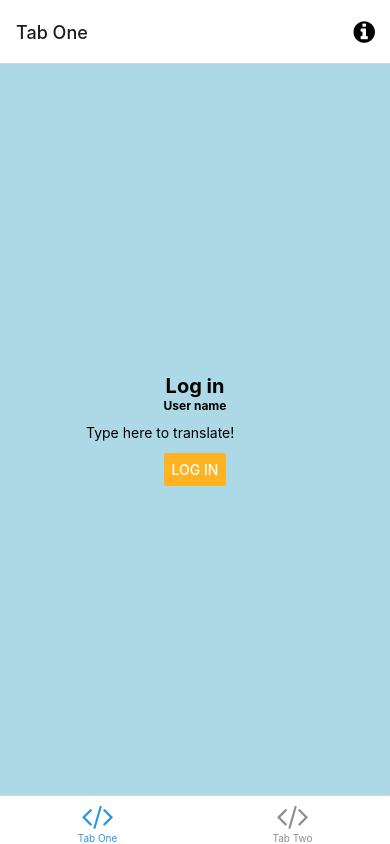
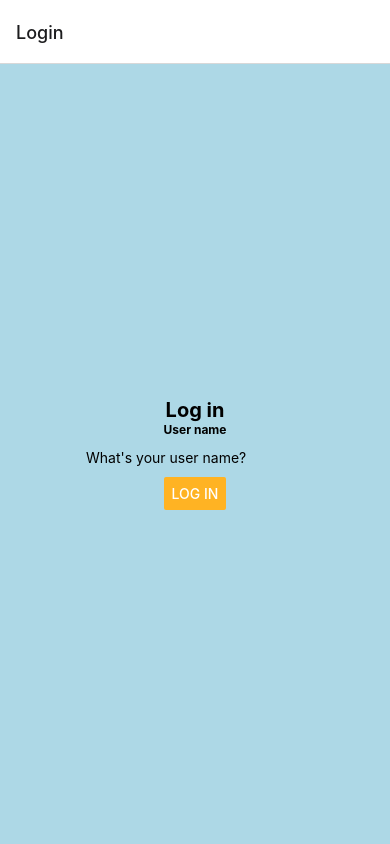
Before and after one commit to goldenshooter/Talk-to-rubber-duck, a React Native app: screen /Login in a window 390 px wide. Built offline with nearby package versions, Linux system fonts and the light colour scheme; what expo-linking would draw is missing.

Commit message:
setup login page routing

```diff
--- a/navigation/LinkingConfiguration.ts
+++ b/navigation/LinkingConfiguration.ts
@@ -4,31 +4,32 @@
  * https://reactnavigation.org/docs/configuring-links
  */
 
-import { LinkingOptions } from '@react-navigation/native';
-import * as Linking from 'expo-linking';
+import { LinkingOptions } from "@react-navigation/native";
+import * as Linking from "expo-linking";
 
-import { RootStackParamList } from '../types';
+import { RootStackParamList } from "../types";
 
 const linking: LinkingOptions<RootStackParamList> = {
-  prefixes: [Linking.makeUrl('/')],
+  prefixes: [Linking.makeUrl("/")],
   config: {
     screens: {
       Root: {
         screens: {
           TabOne: {
             screens: {
-              TabOneScreen: 'one',
+              TabOneScreen: "one",
             },
           },
           TabTwo: {
             screens: {
-              TabTwoScreen: 'two',
+              TabTwoScreen: "two",
             },
           },
         },
       },
-      Modal: 'modal',
-      NotFound: '*',
+      Login: "login",
+      Modal: "modal",
+      NotFound: "*",
     },
   },
 };
--- a/navigation/index.tsx
+++ b/navigation/index.tsx
@@ -3,27 +3,41 @@
  * https://reactnavigation.org/docs/getting-started
  *
  */
-import { FontAwesome } from '@expo/vector-icons';
-import { createBottomTabNavigator } from '@react-navigation/bottom-tabs';
-import { NavigationContainer, DefaultTheme, DarkTheme } from '@react-navigation/native';
-import { createNativeStackNavigator } from '@react-navigation/native-stack';
-import * as React from 'react';
-import { ColorSchemeName, Pressable } from 'react-native';
+import { FontAwesome } from "@expo/vector-icons";
+import { createBottomTabNavigator } from "@react-navigation/bottom-tabs";
+import {
+  NavigationContainer,
+  DefaultTheme,
+  DarkTheme,
+} from "@react-navigation/native";
+import { createNativeStackNavigator } from "@react-navigation/native-stack";
+import * as React from "react";
+import { ColorSchemeName, Pressable } from "react-native";
 
-import Colors from '../constants/Colors';
-import useColorScheme from '../hooks/useColorScheme';
-import ModalScreen from '../screens/ModalScreen';
-import NotFoundScreen from '../screens/NotFoundScreen';
-import TabOneScreen from '../screens/TabOneScreen';
-import TabTwoScreen from '../screens/TabTwoScreen';
-import { RootStackParamList, RootTabParamList, RootTabScreenProps } from '../types';
-import LinkingConfiguration from './LinkingConfiguration';
+import Colors from "../constants/Colors";
+import useColorScheme from "../hooks/useColorScheme";
+import LoginScreen from "../screens/LoginScreen";
+import ModalScreen from "../screens/ModalScreen";
+import NotFoundScreen from "../screens/NotFoundScreen";
+import TabOneScreen from "../screens/TabOneScreen";
+import TabTwoScreen from "../screens/TabTwoScreen";
+import {
+  RootStackParamList,
+  RootTabParamList,
+  RootTabScreenProps,
+} from "../types";
+import LinkingConfiguration from "./LinkingConfiguration";
 
-export default function Navigation({ colorScheme }: { colorScheme: ColorSchemeName }) {
+export default function Navigation({
+  colorScheme,
+}: {
+  colorScheme: ColorSchemeName;
+}) {
   return (
     <NavigationContainer
       linking={LinkingConfiguration}
-      theme={colorScheme === 'dark' ? DarkTheme : DefaultTheme}>
+      theme={colorScheme === "dark" ? DarkTheme : DefaultTheme}
+    >
       <RootNavigator />
     </NavigationContainer>
   );
@@ -37,10 +51,23 @@ const Stack = createNativeStackNavigator<RootStackParamList>();
 
 function RootNavigator() {
   return (
-    <Stack.Navigator>
-      <Stack.Screen name="Root" component={BottomTabNavigator} options={{ headerShown: false }} />
-      <Stack.Screen name="NotFound" component={NotFoundScreen} options={{ title: 'Oops!' }} />
-      <Stack.Group screenOptions={{ presentation: 'modal' }}>
+    <Stack.Navigator initialRouteName="Login">
+      <Stack.Screen
+        name="Login"
+        component={LoginScreen}
+        options={{ title: "Login" }}
+      />
+      <Stack.Screen
+        name="Root"
+        component={BottomTabNavigator}
+        options={{ headerShown: false }}
+      />
+      <Stack.Screen
+        name="NotFound"
+        component={NotFoundScreen}
+        options={{ title: "Oops!" }}
+      />
+      <Stack.Group screenOptions={{ presentation: "modal" }}>
         <Stack.Screen name="Modal" component={ModalScreen} />
       </Stack.Group>
     </Stack.Navigator>
@@ -61,19 +88,21 @@ function BottomTabNavigator() {
       initialRouteName="TabOne"
       screenOptions={{
         tabBarActiveTintColor: Colors[colorScheme].tint,
-      }}>
+      }}
+    >
       <BottomTab.Screen
         name="TabOne"
         component={TabOneScreen}
-        options={({ navigation }: RootTabScreenProps<'TabOne'>) => ({
-          title: 'Tab One',
+        options={({ navigation }: RootTabScreenProps<"TabOne">) => ({
+          title: "Tab One",
           tabBarIcon: ({ color }) => <TabBarIcon name="code" color={color} />,
           headerRight: () => (
             <Pressable
-              onPress={() => navigation.navigate('Modal')}
+              onPress={() => navigation.navigate("Modal")}
               style={({ pressed }) => ({
                 opacity: pressed ? 0.5 : 1,
-              })}>
+              })}
+            >
               <FontAwesome
                 name="info-circle"
                 size={25}
@@ -88,7 +117,7 @@ function BottomTabNavigator() {
         name="TabTwo"
         component={TabTwoScreen}
         options={{
-          title: 'Tab Two',
+          title: "Tab Two",
           tabBarIcon: ({ color }) => <TabBarIcon name="code" color={color} />,
         }}
       />
@@ -100,7 +129,7 @@ function BottomTabNavigator() {
  * You can explore the built-in icon families and icons on the web at https://icons.expo.fyi/
  */
 function TabBarIcon(props: {
-  name: React.ComponentProps<typeof FontAwesome>['name'];
+  name: React.ComponentProps<typeof FontAwesome>["name"];
   color: string;
 }) {
   return <FontAwesome size={30} style={{ marginBottom: -3 }} {...props} />;
--- /dev/null
+++ b/screens/LoginScreen.tsx
@@ -0,0 +1,48 @@
+import { Button, StyleSheet, TextInput } from "react-native";
+import { Text, View } from "../components/Themed";
+import { RootStackScreenProps } from "../types";
+
+export default function LoginScreen({
+  navigation,
+}: RootStackScreenProps<"Login">) {
+  return (
+    <View style={styles.container}>
+      <Text style={styles.title}>Log in</Text>
+      <Text style={styles.text}>User name</Text>
+      <TextInput
+        style={{ height: 40 }}
+        placeholder="What's your user name?"
+        // onChangeText={newText => setText(newText)}
+        // defaultValue={text}
+      />
+      <Button
+        onPress={() => navigation.navigate("Root")}
+        title="Log in"
+        color="#FFB323"
+        accessibilityLabel="Log in with one click"
+      />
+    </View>
+  );
+}
+
+const styles = StyleSheet.create({
+  container: {
+    flex: 1,
+    alignItems: "center",
+    justifyContent: "center",
+    backgroundColor: "lightblue",
+  },
+  title: {
+    fontSize: 20,
+    fontWeight: "bold",
+  },
+  text: {
+    fontSize: 12,
+    fontWeight: "bold",
+  },
+  separator: {
+    marginVertical: 30,
+    height: 1,
+    width: "80%",
+  },
+});
--- a/screens/TabOneScreen.tsx
+++ b/screens/TabOneScreen.tsx
@@ -1,4 +1,4 @@
-import { Button, StyleSheet, TextInput } from "react-native";
+import { Button, StyleSheet } from "react-native";
 
 import EditScreenInfo from "../components/EditScreenInfo";
 import { Text, View } from "../components/Themed";
@@ -9,20 +9,19 @@ export default function TabOneScreen({
 }: RootTabScreenProps<"TabOne">) {
   return (
     <View style={styles.container}>
-      <Text style={styles.title}>Log in</Text>
-      <Text style={styles.text}>User name</Text>
-      <TextInput
-        style={{ height: 40 }}
-        placeholder="Type here to translate!"
-        // onChangeText={newText => setText(newText)}
-        // defaultValue={text}
+      <Text style={styles.title}>Tab One</Text>
+      <View
+        style={styles.separator}
+        lightColor="#eee"
+        darkColor="rgba(255,255,255,0.1)"
       />
       <Button
-        onPress={() => console.log("onPress clicked!")}
-        title="Log in"
+        onPress={() => navigation.navigate("Login")}
+        title="Go back to login page"
         color="#FFB323"
-        accessibilityLabel="Log in with one click"
+        accessibilityLabel="Go back to login page"
       />
+      <EditScreenInfo path="/screens/TabOneScreen.tsx" />
     </View>
   );
 }
--- a/types.tsx
+++ b/types.tsx
@@ -14,6 +14,7 @@ declare global {
 }
 
 export type RootStackParamList = {
+  Login: undefined;
   Root: NavigatorScreenParams<RootTabParamList> | undefined;
   Modal: undefined;
   NotFound: undefined;
```
